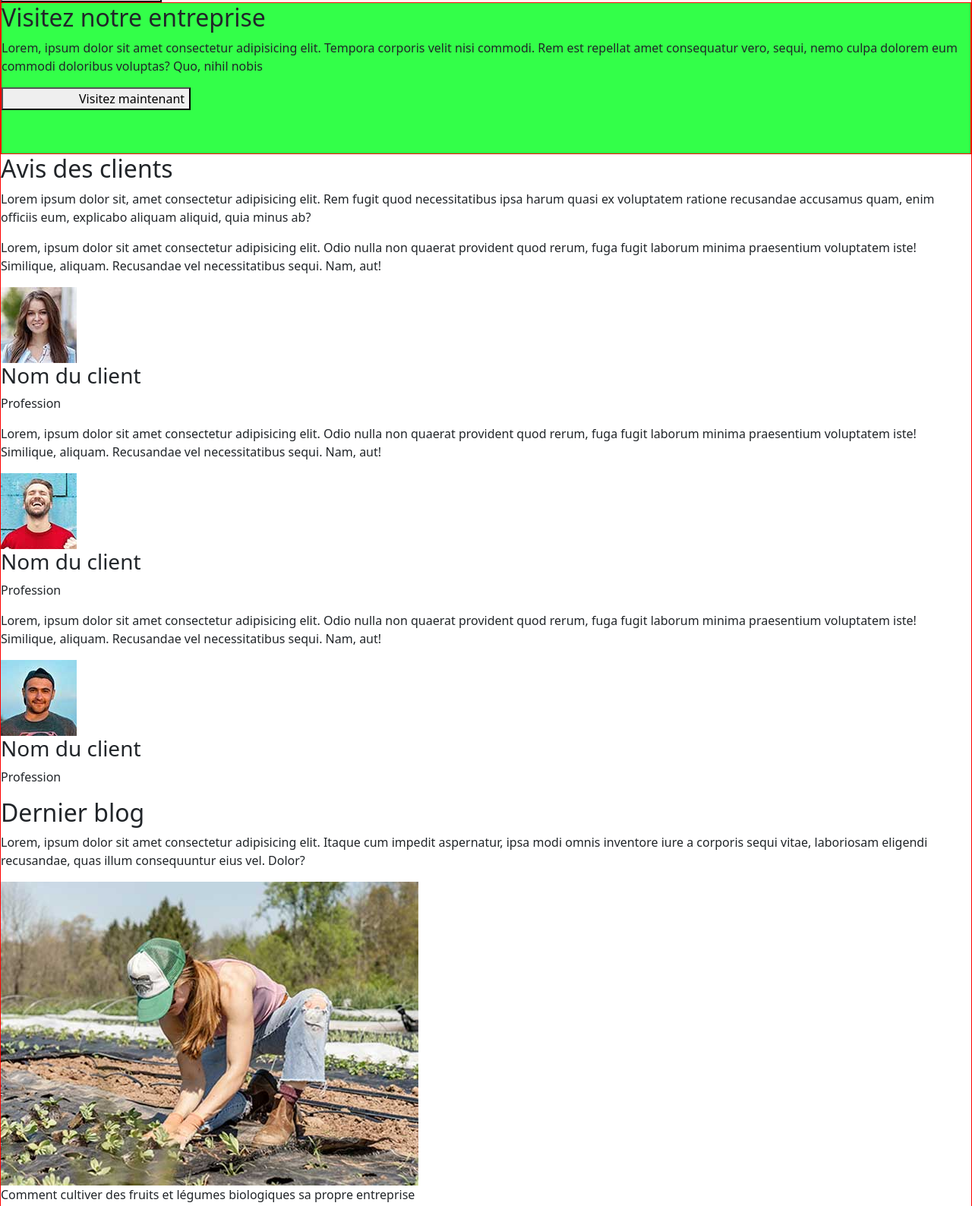
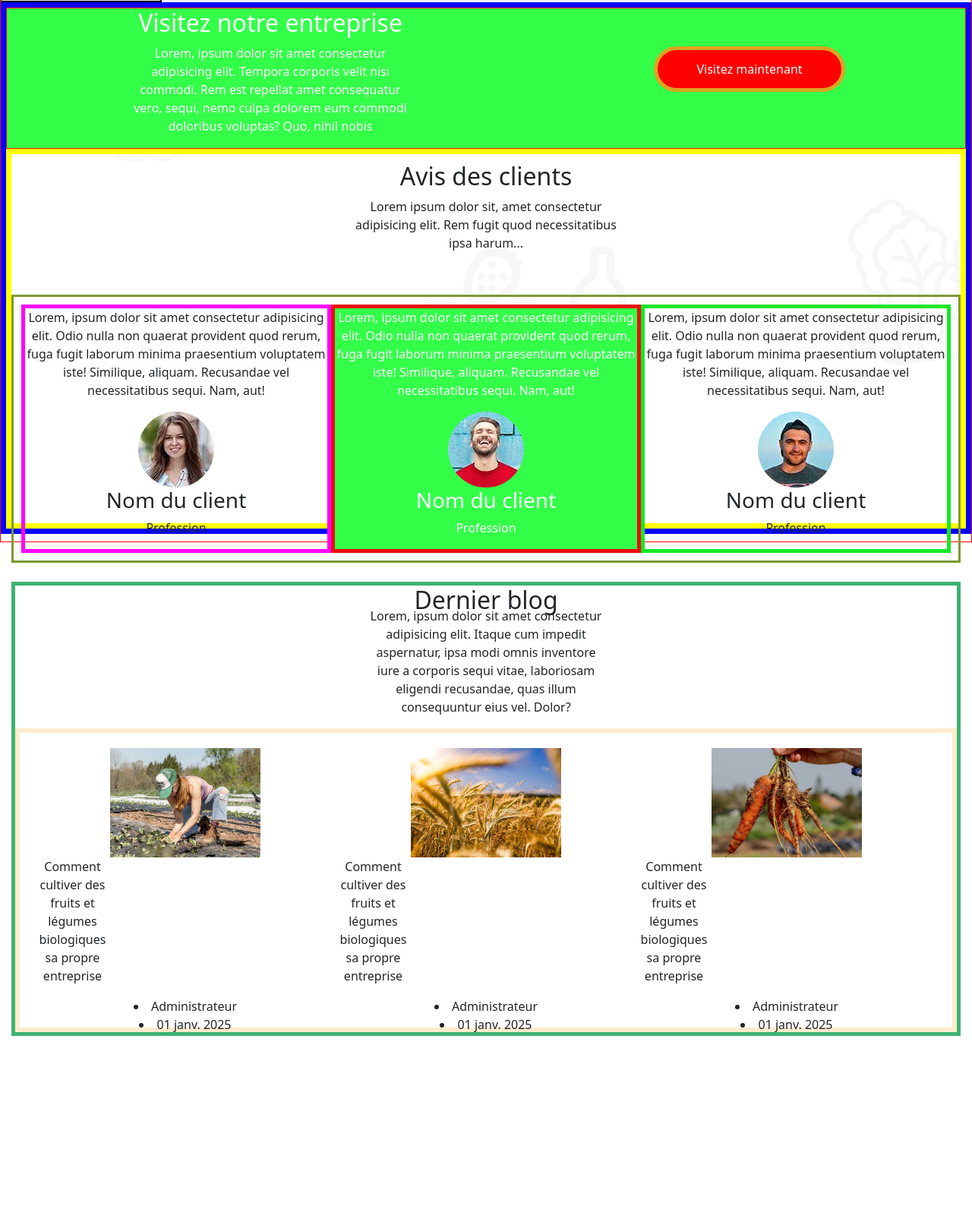
Before and after one commit to IanoIe/web-commerce, a plain HTML site: page index.html in a window 1280 px wide. Shown: the part 2398-3986 px from the top of the page at 76% size. After the commit the page ends 3762 px from the top, so only its background shows below. Drawn offline with nearby package versions, Linux system fonts and the light colour scheme.

Commit message:
to continue developpeent html and css

```diff
--- a/index.html
+++ b/index.html
@@ -109,7 +109,6 @@
 
         <!-- Nos Produits-->
         <div class="nos-produtos">
-
             <div class="div-title">
                 <h2> Nos Produtits </h2>
                 <p>Tempor ut lorem kasd vero ipsum sit sit. Ipsum diam justo sed rebum vero dolor duo.</p>
@@ -188,22 +187,28 @@
 
         </div>
 
+        <div class="visit-principal">
             <div class="visit">
+                <div class="visit-1">
                     <h2> Visitez notre entreprise </h2>
                     <p>Lorem, ipsum dolor sit amet consectetur adipisicing elit. Tempora corporis velit nisi commodi.
                        Rem est repellat amet consequatur vero, sequi, nemo culpa dolorem eum commodi doloribus voluptas?
                        Quo, nihil nobis
                     </p>
+                </div>
                 <button>Visitez maintenant</button>
             </div>
 
             <div class="avis-clients">
+                <div class="avis-client-inf">
                     <h2>Avis des clients</h2>
-            <p>Lorem ipsum dolor sit, amet consectetur adipisicing elit. Rem fugit quod necessitatibus ipsa harum
-               quasi ex voluptatem ratione recusandae accusamus quam, enim officiis eum, explicabo aliquam aliquid,
-               quia minus ab?
+                    <p>Lorem ipsum dolor sit, amet consectetur adipisicing elit.
+                       Rem fugit quod necessitatibus ipsa harum...
                     </p>
-            <div>
+                </div>
+
+                <div class="avis-nom-client">
+                    <div class="avis-nom-client-1">
                         <p>Lorem, ipsum dolor sit amet consectetur adipisicing elit. Odio nulla non quaerat provident quod
                             rerum, fuga fugit laborum minima praesentium voluptatem iste! Similique, aliquam. Recusandae vel
                             necessitatibus sequi. Nam, aut!
@@ -213,7 +218,7 @@
                          <p>Profession</p>
                     </div>
 
-            <div>
+                    <div class="avis-nom-client-2">
                         <p>Lorem, ipsum dolor sit amet consectetur adipisicing elit. Odio nulla non quaerat provident quod
                             rerum, fuga fugit laborum minima praesentium voluptatem iste! Similique, aliquam. Recusandae vel
                              necessitatibus sequi. Nam, aut!
@@ -223,7 +228,7 @@
                          <p>Profession</p>
                     </div>
 
-            <div>
+                    <div class="avis-nom-client-3">
                         <p>Lorem, ipsum dolor sit amet consectetur adipisicing elit. Odio nulla non quaerat provident quod
                            rerum, fuga fugit laborum minima praesentium voluptatem iste! Similique, aliquam. Recusandae vel
                             necessitatibus sequi. Nam, aut!
@@ -232,8 +237,8 @@
                         <h3>Nom du client</h3>
                         <p>Profession</p>
                     </div>
-
-
+                </div>
+            <div>
         </div>
 
         <div class="blogs">
@@ -242,30 +247,32 @@
               ipsa modi omnis inventore iure a corporis sequi vitae, laboriosam eligendi recusandae,
               quas illum consequuntur eius vel. Dolor?
             </p>
-            <div>
+            <div class="blogs-content">
+                <div class="blogs-content-1">
                     <img src="./images/blog-1.jpg" alt="blog">
                     <p>Comment cultiver des fruits et légumes biologiques sa propre entreprise</p>
                     <li>Administrateur</li>
                     <li>01 janv. 2025</li>
                 </div>
-            <div>
+                <div class="blogs-content-2">
                     <img src="./images/blog-2.jpg" alt="blog">
                     <p>Comment cultiver des fruits et légumes biologiques sa propre entreprise</p>
                     <li>Administrateur</li>
                     <li>01 janv. 2025</li>
                 </div>
-            <div>
+                <div class="blogs-content-3">
                     <img src="./images/blog-3.jpg" alt="blog">
                     <p>Comment cultiver des fruits et légumes biologiques sa propre entreprise</p>
                     <li>Administrateur</li>
                    <li>01 janv. 2025</li>
+                </div>
             </div>
 
         </div>
 
 
     </main>
-
+  <!--
     <footer>
         <div class="footer-1">
 
@@ -276,7 +283,7 @@
         </div>
 
     </footer>
-
+   -->
     <script src="https://cdn.jsdelivr.net/npm/bootstrap@5.3.3/dist/js/bootstrap.bundle.min.js" integrity="sha384-YvpcrYf0tY3lHB60NNkmXc5s9fDVZLESaAA55NDzOxhy9GkcIdslK1eN7N6jIeHz" crossorigin="anonymous"></script>
 
 </body>
--- a/style.css
+++ b/style.css
@@ -187,24 +187,147 @@ main {
     display: block;
 }
 
+
+/* Des infs d´entreprise e avis de clients*/
+
+.visit-principal {
+    display: flex;
+    flex-direction: column;
+    width: 100%;
+    height: 700px;
+    border: 7px solid blue;
+    background-image: url("./images/bg-icon.png");
+    margin-bottom: 10px;
+}
 .visit {
+    display: flex;
+    justify-content: space-around;
+    flex-direction: row;
     width: 100%;
     height: 200px;
     background-color: #33FF49;
     border: 1px solid red;
 }
+.visit-1 {
+    display: flex;
+    width: 30%;
+    flex-direction: column;
+    text-align: center;
+    color: white;
+}
+
+.avis-clients{
+    display: flex;
+    flex-direction: column;
+    width: 100%;
+    height: 500px;
+    border: 7px solid yellow;
+}
+
+.avis-client-inf {
+    align-items: center;
+    width: 30%;
+    text-align: center;
+    margin: auto;
+    padding: 10px;
+}
+
+.avis-nom-client {
+    display: flex;
+    flex-direction: row;
+    padding: 10px;
+    margin-top: 30px;
+    border: 3px solid rgb(126, 153, 51);
+}
+
+.avis-nom-client-1 {
+    text-align: center;
+    border: 5px solid magenta;
+}
+.avis-nom-client-1 img {
+    border-radius: 50%;
+}
+
+.avis-nom-client-1 p{
+    text-align: center;
+}
+
+.avis-nom-client-2 {
+    border: 5px solid rgb(235, 13, 13);
+    text-align: justify;
+}
+.avis-nom-client-2 {
+    background-color: #33FF49;
+    text-align: center;
+    color: white;
+}
+.avis-nom-client-2 img{
+    border-radius: 50%;
+}
+
+.avis-nom-client-3 p {
+    text-align: center;
+}
+
+.avis-nom-client-3 img{
+    border-radius: 50%;
+}
+.avis-nom-client-3 {
+    border: 5px solid rgb(22, 231, 39);
+    text-align: center;
+}
 
 .visit button {
-    padding-left: 100px;
+    margin-top: 50px;
+    width: 20%;
+    height: 60px;
+    border: none;
+    border-radius: 30px;
+    background-color: red;
+    color: white;
+    border: 5px solid goldenrod;
+
+}
+
+.blogs {
+    display: flex;
+    flex-direction: column;
+    width: 100%;
+    height: 700px;
+    flex-direction: column;
+    margin-top: 25px;
     align-items: center;
+    text-align: center;
+    border: 5px solid mediumseagreen;
 }
 
 .blogs h2{
     width: 100%;
+    height: 20px;
 
 }
 
+.blogs p{
+    width: 25%;
+    text-align: center;
 
+}
+
+.blogs-content {
+    display: flex;
+    flex-direction: row;
+    width: 100%;
+    height: 400px;
+    padding: 20px;
+    border: 6px solid blanchedalmond;
+}
+
+
+.blogs-content img {
+    width: 50%;
+}
+
+/*
 footer {
     display: flex;
     flex-direction: column;
@@ -216,6 +339,7 @@ footer {
     width: 100%;
     height: 200px;
     border: 1px solid red;
+    position: fixed;
 }
 .footer-1 {
     background-color: #33FF49;
@@ -233,4 +357,6 @@ footer {
     align-items: center;
     font-size: 15px;
     color: white;
+
 }
+*/
```
Also changed, not shown: inscription.html (added, +41 -0 lines). Lines whose indentation alone changed are shown as unchanged.
